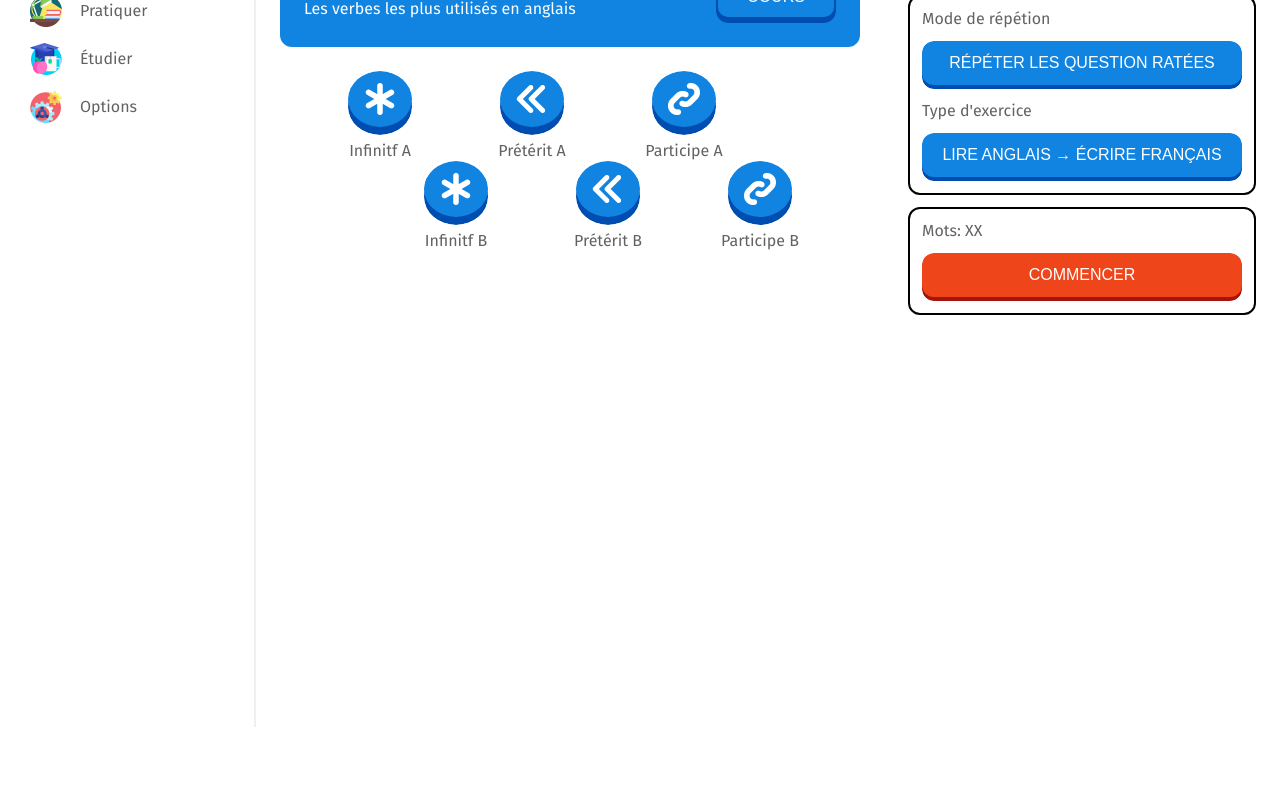
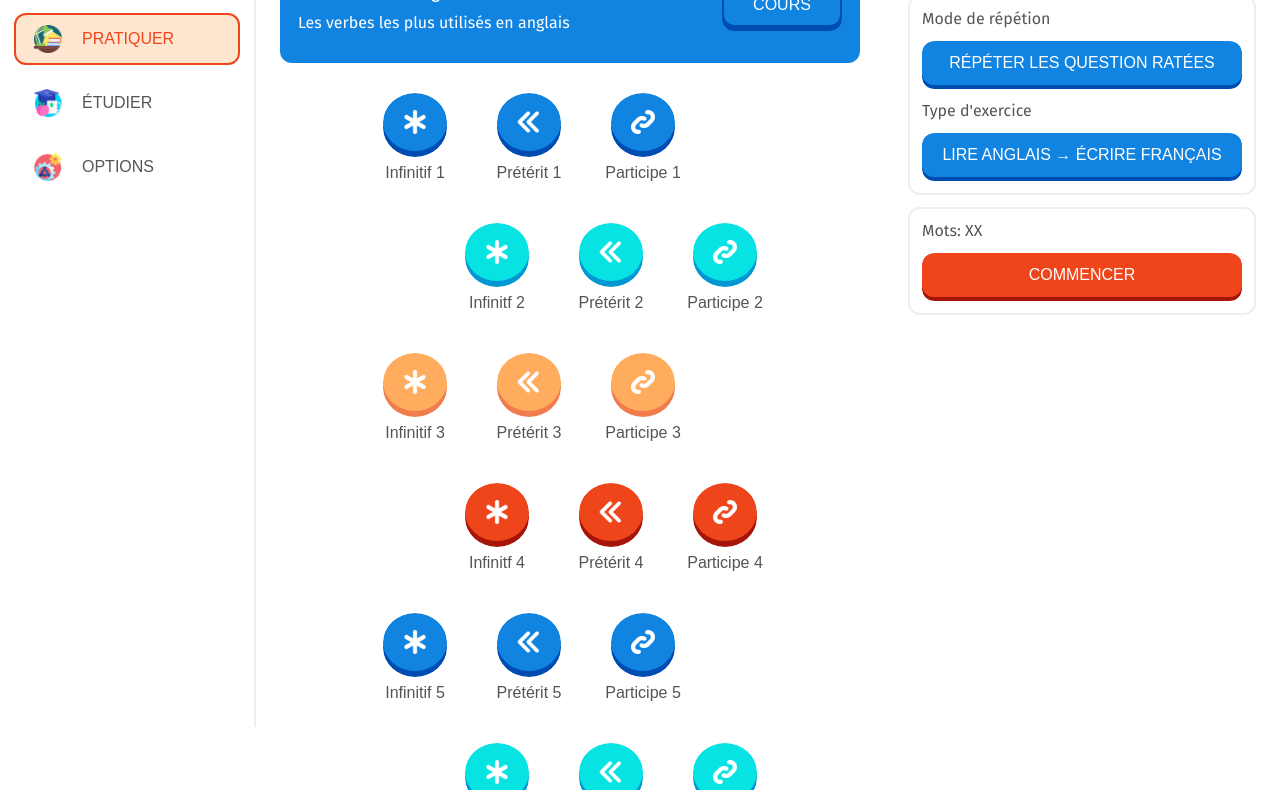
Before and after one commit to evanvada/englishtango, a website: page practice.html in a window 1280 px wide. Shown: the part 73-863 px from the top of the page. Before the commit the page ends 800 px from the top, so only its background shows below. Drawn offline with Linux system fonts and the light colour scheme; a web font is replaced by a local one.

Commit message:
polished layout

```diff
--- a/practice.html
+++ b/practice.html
@@ -12,7 +12,7 @@
 			<nav>
 				<ul>
 					<li><a href="index.html" class="logo"><h1>English Tango</h1></a></li>
-					<li><a href="practice.html"><div class="practice icon"></div><span>Pratiquer</span></a></li>
+					<li><a class="active" href="practice.html"><div class="practice icon"></div><span>Pratiquer</span></a></li>
 					<li><a href="study.html"><div class="study icon"></div><span>Étudier</span></a></li>
 					<li><a href="settings.html"><div class="settings icon"></div><span>Options</span></a></li>
 				</ul>
@@ -31,29 +31,47 @@
 						<button class="small button"><span>COURS</span></button>
 					</div>
 					<section class="course__content">
-						<div class="course__content__line">
-							<div class="course__bank">
-								<button class="round button"><span><div class="inf icon"></div></span></button><span>Infinitf A</span>
-							</div>
-							<div class="course__bank">
-								<button class="round button"><span><div class="ps icon"></div></span></button><span>Prétérit A</span>
-							</div>
-							<div class="course__bank">
-								<button class="round button"><span><div class="pp icon"></div></span></button><span>Participe A</span>
-							</div>
+						<div class="course__content__line color1">
+							<div class="course__bank"><button class="round button"><div class="inf icon"></div></button><span>Infinitif 1</span></div>
+							<div class="course__bank"><button class="round button"><div class="ps icon"></div></button><span>Prétérit 1</span></div>
+							<div class="course__bank"><button class="round button"><div class="pp icon"></div></button><span>Participe 1</span></div>
 							<div class="half-flex"></div>
 						</div>
-						<div class="course__content__line">
+						<div class="course__content__line color4">
 							<div class="half-flex"></div>
-							<div class="course__bank">
-								<button class="round button"><span><div class="inf icon"></div></span></button><span>Infinitf B</span>
-							</div>
-							<div class="course__bank">
-								<button class="round button"><span><div class="ps icon"></div></span></button><span>Prétérit B</span>
-							</div>
-							<div class="course__bank">
-								<button class="round button"><span><div class="pp icon"></div></span></button><span>Participe B</span>
-							</div>
+							<div class="course__bank"><button class="round button"><div class="inf icon"></div></button><span>Infinitf 2</span></div>
+							<div class="course__bank"><button class="round button"><div class="ps icon"></div></button><span>Prétérit 2</span></div>
+							<div class="course__bank"><button class="round button"><div class="pp icon"></div></button><span>Participe 2</span></div>
+						</div>
+						<div class="course__content__line color3">
+							<div class="course__bank"><button class="round button"><div class="inf icon"></div></button><span>Infinitif 3</span></div>
+							<div class="course__bank"><button class="round button"><div class="ps icon"></div></button><span>Prétérit 3</span></div>
+							<div class="course__bank"><button class="round button"><div class="pp icon"></div></button><span>Participe 3</span></div>
+							<div class="half-flex"></div>
+						</div>
+						<div class="course__content__line color2">
+							<div class="half-flex"></div>
+							<div class="course__bank"><button class="round button"><div class="inf icon"></div></button><span>Infinitf 4</span></div>
+							<div class="course__bank"><button class="round button"><div class="ps icon"></div></button><span>Prétérit 4</span></div>
+							<div class="course__bank"><button class="round button"><div class="pp icon"></div></button><span>Participe 4</span></div>
+						</div>
+						<div class="course__content__line color1">
+							<div class="course__bank"><button class="round button"><div class="inf icon"></div></button><span>Infinitif 5</span></div>
+							<div class="course__bank"><button class="round button"><div class="ps icon"></div></button><span>Prétérit 5</span></div>
+							<div class="course__bank"><button class="round button"><div class="pp icon"></div></button><span>Participe 5</span></div>
+							<div class="half-flex"></div>
+						</div>
+						<div class="course__content__line color4">
+							<div class="half-flex"></div>
+							<div class="course__bank"><button class="round button"><div class="inf icon"></div></button><span>Infinitf 6</span></div>
+							<div class="course__bank"><button class="round button"><div class="ps icon"></div></button><span>Prétérit 6</span></div>
+							<div class="course__bank"><button class="round button"><div class="pp icon"></div></button><span>Participe 6</span></div>
+						</div>
+						<div class="course__content__line color2">
+							<div class="course__bank"><button class="round button"><div class="inf icon"></div></button><span>Infinitif 7</span></div>
+							<div class="course__bank"><button class="round button"><div class="ps icon"></div></button><span>Prétérit 7</span></div>
+							<div class="course__bank"><button class="round button"><div class="pp icon"></div></button><span>Participe 7</span></div>
+							<div class="half-flex"></div>
 						</div>
 					</section>
 				</section>
--- a/sass/base/_fonts.scss
+++ b/sass/base/_fonts.scss
@@ -32,6 +32,19 @@ h2 {
 	font-size: 1.25rem;
 }
 
+h3, h4, h5, h6 {
+    font-family: FiraSansBold, sans-serif;
+	font-size: 1rem;
+}
+
 button {
 	font-family: FiraSansBold, sans-serif;
+	text-transform: uppercase;
+	user-select: none;
 }
+
+a {
+	font-family: FiraSansBold, sans-serif;
+	text-transform: uppercase;
+	user-select: none;
+}
--- a/sass/base/_vars.scss
+++ b/sass/base/_vars.scss
@@ -2,13 +2,19 @@
 :root {
 
 	--color-light: #ffffff;
-	--color-dark: #626262;
+	--color-gray: #eeeeee;
+	--color-dark: #555555;
+
 	--color-1: #1184e2;
 	--color-1B: #004db1;
-	// --color-2: #ee1bc4;
-	// --color-2B: #be13e0;
 	--color-2: #ee451b;
 	--color-2B: #a71409;
+	--color-3: #ffac5e;
+	--color-3B: #f17c4e;
+	--color-4: #07e3e3;
+	--color-4B: #0097d3;
+	// --color-4: #4fdd1b;
+	// --color-4B: #07b14e;
 
 	// --color-3: none;
 	// --color-3B: none;
--- a/sass/components/_buttons.scss
+++ b/sass/components/_buttons.scss
@@ -1,6 +1,7 @@
 
 
 $button-side: 4px;
+$button-side-2: 6px;
 
 .button {
     position: relative;
@@ -18,7 +19,7 @@ $button-side: 4px;
 
         display: flex;
         align-items: start;
-        background: #000;
+        background-color: #000;
     }
 
     > * {
@@ -32,7 +33,7 @@ $button-side: 4px;
         display: flex;
         justify-content: center;
         align-items: center;
-        background: #777;
+        background-color: #777;
 
         transition: top 0.04s ease;
     }
@@ -56,18 +57,18 @@ $button-side: 4px;
     height: 64px;
 
 
-    border-radius: 50% / calc(50% - $button-side * 2 / 2);
+    border-radius: 50% / calc(50% - $button-side-2 / 2);
     &::before {
         border-radius: 50%;
-        height: calc(100% - $button-side * 2);
-        top: calc($button-side * 2);
+        height: calc(100% - $button-side-2);
+        top: calc($button-side-2);
     }
     > * {
         border-radius: 50%;
-        height: calc(100% - $button-side * 2);
+        height: calc(100% - $button-side-2);
     }
     &:active > * {
-        top: calc($button-side * 3);
+        top: calc($button-side-2 * 2);
     }
 }
 
@@ -80,23 +81,72 @@ $button-side: 4px;
 
 
 .primary.button {
-    > * { background: var(--color-2); }
-    &::before { background: var(--color-2B); }
+    > * { background-color: var(--color-2); }
+    &::before { background-color: var(--color-2B); }
 }
 
 .secondary.button {
-    > * { background: var(--color-1); }
-    &::before { background: var(--color-1B); }
+    > * { background-color: var(--color-1); }
+    &::before { background-color: var(--color-1B); }
 }
 
 
 
 .color1 .button {
     > * {
-        background: var(--color-1);
+        background-color: var(--color-1);
         border-color: var(--color-1B);
     }
     &::before {
-        background: var(--color-1B);
+        background-color: var(--color-1B);
     }
 }
+
+.color2 .button {
+    > * {
+        background-color: var(--color-2);
+        border-color: var(--color-2B);
+    }
+    &::before {
+        background-color: var(--color-2B);
+    }
+}
+
+.color3 .button {
+    > * {
+        background-color: var(--color-3);
+        border-color: var(--color-3B);
+    }
+    &::before {
+        background-color: var(--color-3B);
+    }
+}
+
+.color4 .button {
+    > * {
+        background-color: var(--color-4);
+        border-color: var(--color-4B);
+    }
+    &::before {
+        background-color: var(--color-4B);
+    }
+}
+
+
+
+
+
+// .rainbow3 .button {
+//     > * { background-color: #41E307; }
+//     &::before { background-color: #000000; }
+// }
+
+// .rainbow4 .button {
+//     > * { background-color: #c7e329; }
+//     &::before { background-color: #000000; }
+// }
+
+// .rainbow7 .button {
+//     > * { background-color: #E329CC; }
+//     &::before { background-color: #000000; }
+// }
--- a/sass/components/_icons.scss
+++ b/sass/components/_icons.scss
@@ -3,8 +3,9 @@
 
 
 .icon {
+    background-repeat: no-repeat;
     background-position: center;
-    background-size: cover;
+    background-size: 32px;
     width: 32px;
     height: 32px;
 
@@ -24,9 +25,6 @@
 
 
 
-    &.bolt {
-        background-image: url(../media/bolt.png);
-    }
 
     &.chest {
         background-image: url(../media/chest.png);
@@ -37,10 +35,17 @@
     }
 
     &.fire {
+        background-size: 24px;
         background-image: url(../media/fire.png);
     }
 
+    &.bolt {
+        background-size: 26px;
+        background-image: url(../media/bolt.png);
+    }
+
     &.gem {
+        background-size: 26px;
         background-image: url(../media/gem.png);
     }
 
--- a/sass/layouts/_navigation.scss
+++ b/sass/layouts/_navigation.scss
@@ -1,7 +1,7 @@
 
 
 aside {
-    position: absolute;
+    position: fixed;
     height: 100%;
     width: 256px;
 
@@ -9,20 +9,20 @@ aside {
     flex-direction: column;
 
     background: white;
-    border-right: solid 2px #eeee;
+    border-right: solid 2px var(--color-gray);
 
     nav {
-        display: flex;
-
-        padding: 12px;
+        padding: 14px;
         width: 100%;
-        gap: 12px;
 
         ul {
             width: 100%;
+            display: flex;
+            flex-direction: column;
+            gap: 12px;
 
             a {
-                height: 48px;
+                height: 52px;
 
                 display: flex;
                 align-items: center;
@@ -33,19 +33,31 @@ aside {
                 &.logo {
                     margin: 0 18px;
                     color: var(--color-1);
+                    text-transform: none;
+                    height: 60px;
                 }
 
                 &:not(.logo) {
+                    padding: 0 18px;
+                    gap: 18px;
+
                     > .icon {
-                        margin: 0 18px;
+                        background-size: 28px;
                     }
 
                     > span {
                         flex: 1;
                     }
 
-                    &:hover {
+                    &:not(.active):hover {
                         background: #eee;
+                    }
+
+                    &.active {
+                        border: solid 2px var(--color-2);
+                        background: #ffe6d0;
+                        color: var(--color-2);
+                        padding: 0 16px;
                     }
                 }
             }
--- a/sass/practice.scss
+++ b/sass/practice.scss
@@ -11,6 +11,7 @@
 main {
     margin-left: 256px;
     display: flex;
+    align-items: flex-start;
     justify-content: center;
     padding: 24px;
     gap: 48px;
@@ -40,7 +41,7 @@ main {
     &__title {
         background: #777777;
         width: 100%;
-        padding: 24px;
+        padding: 30px 18px;
         border-radius: 12px;
         color: white;
 
@@ -52,35 +53,49 @@ main {
             display: flex;
             flex-direction: column;
 
+            gap: 12px;
+
             // h2 {}
             // h3 {}
         }
     }
 
     &__content {
-        width: 100%;
-        padding: 24px;
+        padding: 30px 18px;
 
+        gap: 40px;
         display: flex;
         align-items: center;
         flex-direction: column;
 
         &__line {
-            width: 100%;
+            gap: 50px;
             display: flex;
-            align-items: center;
+            align-items: stretch;
         }
     }
 
     &__bank {
-        width: fit-content;
-
-        flex: 1;
+        width: 64px;
 
         display: flex;
         align-items: center;
         flex-direction: column;
         gap: 6px;
+
+        span {
+            font-family: FiraSansBold, sans-serif;
+            white-space: nowrap;
+            text-align: center;
+        }
+
+        .icon {
+            background-size: 24px;
+        }
+    }
+
+    .half-flex {
+        width: 32px;
     }
 
 }
@@ -111,25 +126,6 @@ main {
 
 
 
-.half-flex {
-    flex: 0.5;
-}
-
-
-
-
-
-
-
-
-
-
-
-
-
-
-
-
 
 
 
@@ -137,7 +133,7 @@ main {
 
 @mixin sub-menu-styling() {
     margin: 12px 0;
-    border: solid 2px black;
+    border: solid 2px var(--color-gray);
     border-radius: 12px;
     padding: 12px;
 
@@ -147,7 +143,9 @@ main {
 }
 
 .menu {
+    position: sticky;
     width: 360px;
+    top: 24px;
 
     &__stats-info {
         display: flex;
```
Also changed, not shown: css/practice.css, media/bolt.png, media/english.png, media/fire.png, media/gem.png.
